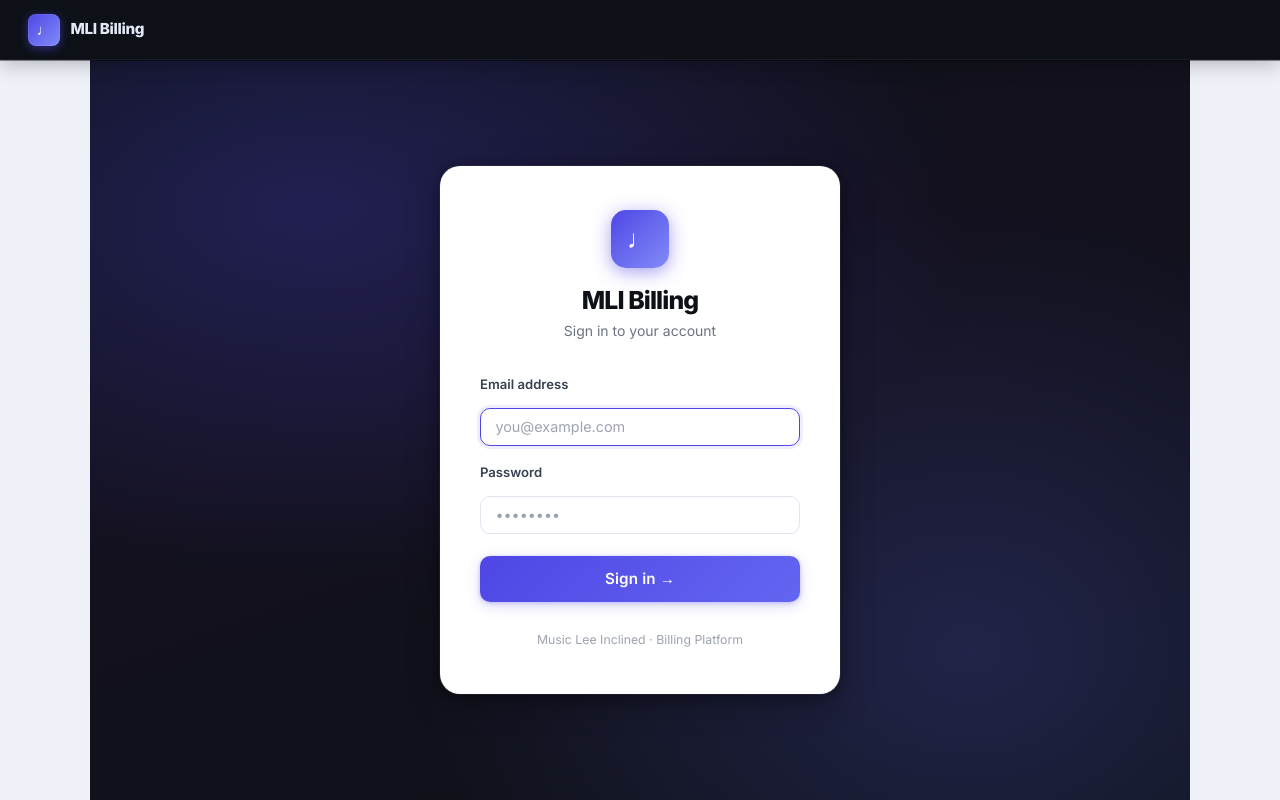
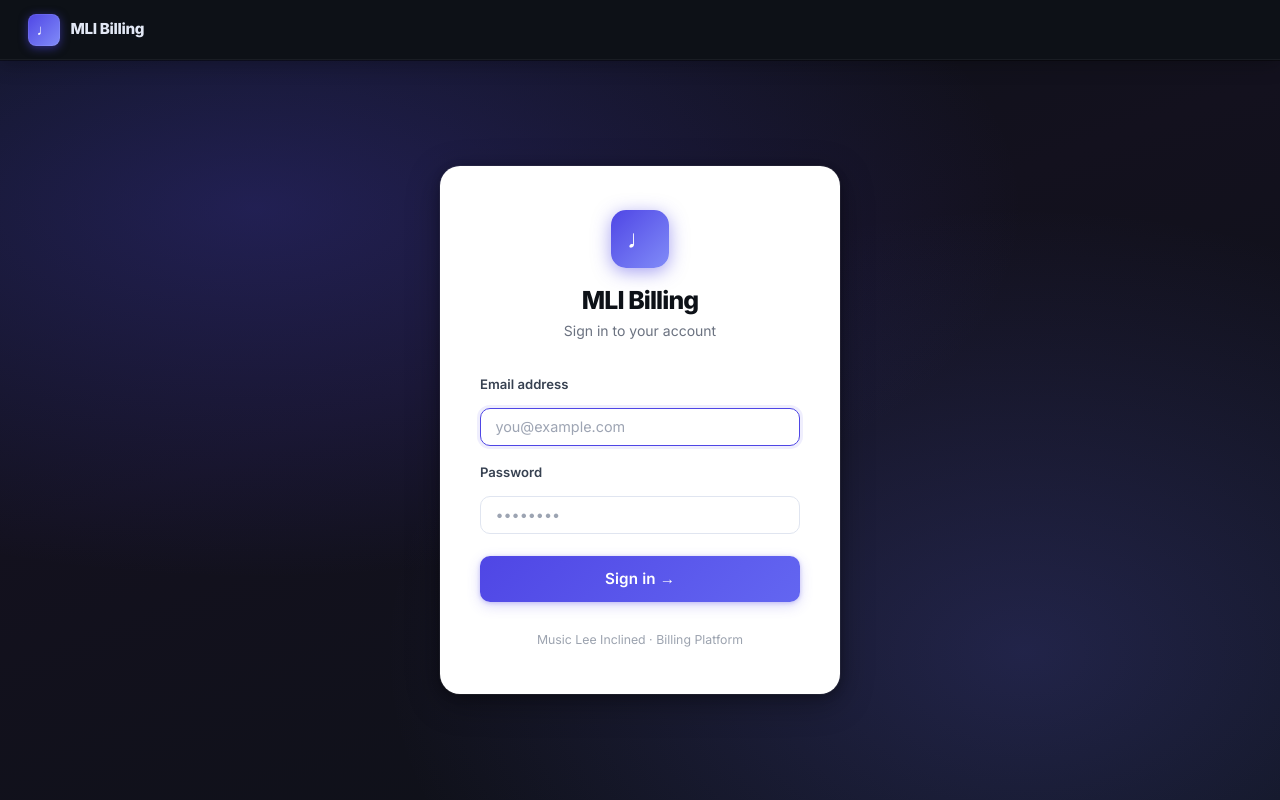
Before and after one commit to ArtimisK/MLIEBILLINGADMIN, a Next.js app: page /login in a window 1280 px wide. Built offline with nearby package versions, Linux system fonts and the light colour scheme.

Commit message:
Fix login background: use full-bleed breakout (100vw) to cover full viewport

```diff
--- a/app/globals.css
+++ b/app/globals.css
@@ -730,8 +730,13 @@ hr {
 
 /* ── Login page ──────────────────────────────────────────────── */
 .login-wrap {
-  /* Escape main's padding so it fills full height below nav */
-  margin: -2.75rem -1.75rem -6rem;
+  /* Full-bleed breakout from max-width container */
+  position: relative;
+  left: 50%;
+  transform: translateX(-50%);
+  width: 100vw;
+  margin-top: -2.75rem;
+  margin-bottom: -6rem;
   min-height: calc(100vh - var(--nav-h));
   display: flex;
   align-items: center;
```
